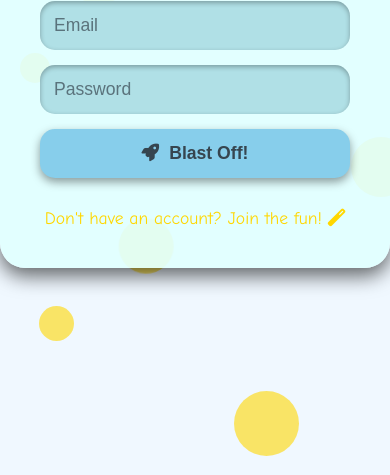
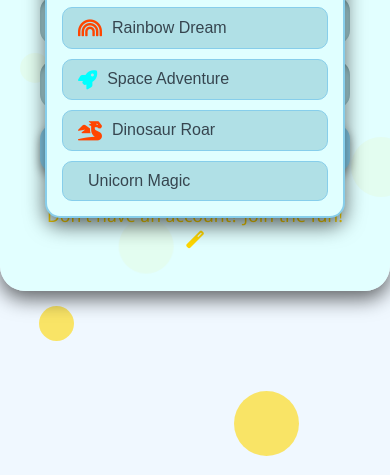
Before and after one commit to project-star-ui/m, a plain HTML site: page index.html in a window 390 px wide. Shown: the part 369-844 px from the top of the page. Drawn offline with Linux system fonts and the light colour scheme; no server answers.

Commit message:
index.html

```diff
--- a/index.html
+++ b/index.html
@@ -141,7 +141,7 @@ body.theme-unicorn-magic {
 
 * { margin: 0; padding: 0; box-sizing: border-box; }
 body {
-    font-family: 'Comic Sans MS', cursive, sans-serif; /* More kid-friendly font */
+    font-family: 'Segoe UI', Tahoma, Geneva, Verdana, sans-serif; /* More readable font */
     background-color: var(--background-dark);
     color: var(--text-color);
     width: 100vw;
@@ -347,7 +347,7 @@ body {
     max-width: 500px;
     position: relative;
     margin-bottom: 20px;
-    z-index: 1; /* Above dynamic background */
+    z-index: 2; /* Increased z-index to be above friends-list-section */
 }
 #friendListPage .search-container input {
     width: 100%;
@@ -370,7 +370,7 @@ body {
     border-radius: 0 0 15px 15px; /* More rounded */
     max-height: 250px; /* Taller results */
     overflow-y: auto;
-    z-index: 10;
+    z-index: 10; /* Ensure search results are on top */
     box-shadow: 0 8px 15px rgba(0,0,0,0.4);
     display: none;
 }
@@ -430,7 +430,7 @@ body {
     background-color: rgba(var(--background-light-rgb, 30, 30, 30), 0.9); /* Semi-transparent background */
     box-shadow: inset 0 2px 5px rgba(0,0,0,0.3);
     position: relative;
-    z-index: 1;
+    z-index: 1; /* Lowered z-index to be below search-container */
 }
 #friendListPage .friends-list-section::-webkit-scrollbar {
     width: 10px; /* Wider scrollbar */
@@ -583,7 +583,7 @@ body {
 
 .bubble {
     max-width: 75%; /* Slightly wider bubbles */
-    padding: 15px 22px; /* More padding */
+    padding: 15px 22px;
     border-radius: 30px; /* Very rounded */
     line-height: 1.6;
     word-wrap: break-word;
@@ -797,40 +797,66 @@ body {
     font-size: 1.8rem; /* Larger icon */
 }
 
-/* Floating Theme Selector */
+/* Theme Selector Icon */
+.theme-selector-icon {
+    background: none;
+    border: none;
+    color: var(--accent-color);
+    font-size: 1.8rem;
+    cursor: pointer;
+    padding: 8px;
+    transition: transform 0.2s ease, color 0.3s ease;
+    margin-right: 15px; /* Space between icon and logout button */
+}
+.theme-selector-icon:hover {
+    transform: scale(1.1);
+}
+
+/* Floating Theme Selector Panel */
 .floating-theme-selector {
     position: fixed;
     top: 50%; /* Center vertically */
-    right: 20px;
-    transform: translateY(-50%); /* Adjust for vertical centering */
-    display: flex;
-    flex-direction: column; /* Vertical arrangement */
-    gap: 10px;
-    z-index: 999; /* Ensure it's above other content but below modals */
-}
-
-.floating-theme-selector button {
+    left: 50%;
+    transform: translate(-50%, -50%); /* Center horizontally and vertically */
     background-color: var(--background-light);
     border: 2px solid var(--border-color);
-    border-radius: 50%;
-    width: 50px;
-    height: 50px;
+    border-radius: 15px;
+    padding: 20px;
+    box-shadow: 0 8px 20px rgba(0,0,0,0.6);
+    z-index: 1000; /* Above other content */
+    display: none; /* Hidden by default */
+    flex-direction: column;
+    gap: 10px;
+    max-width: 300px;
+}
+
+.floating-theme-selector.visible {
+    display: flex;
+}
+
+.floating-theme-selector button {
+    background-color: var(--input-bg);
+    border: 1px solid var(--border-color);
+    border-radius: 10px;
+    padding: 10px 15px;
     display: flex;
     align-items: center;
-    justify-content: center;
+    justify-content: flex-start;
+    gap: 10px;
     cursor: pointer;
-    box-shadow: 0 4px 10px rgba(0,0,0,0.3);
-    transition: transform 0.2s ease, background-color 0.2s ease, border-color 0.2s ease;
+    font-size: 1rem;
+    color: var(--text-color);
+    transition: background-color 0.2s ease, transform 0.1s ease;
 }
 
 .floating-theme-selector button:hover {
-    transform: scale(1.1);
-    background-color: var(--input-bg);
+    background-color: var(--primary-color);
+    transform: translateX(5px);
 }
 
 .floating-theme-selector button i {
-    font-size: 1.5rem;
-    color: var(--accent-color); /* Use accent color for icons */
+    font-size: 1.2rem;
+    color: var(--accent-color);
 }
 
 /* Mobile Responsiveness */
@@ -870,10 +896,12 @@ body {
     }
     #friendListPage .search-container {
         width: 100%;
+        z-index: 2; /* Ensure it's still above friends list on mobile */
     }
     #friendListPage .friends-list-section {
         width: 100%;
         padding: 10px;
+        z-index: 1; /* Ensure it's still below search results on mobile */
     }
     .friend-item-large {
         padding: 10px 15px;
@@ -929,23 +957,14 @@ body {
         font-size: 1rem;
     }
 
+    .theme-selector-icon {
+        font-size: 1.5rem;
+        margin-right: 10px;
+    }
+
     .floating-theme-selector {
-        top: 10px;
-        right: 10px;
-        flex-direction: row; /* Arrange horizontally on mobile */
-        flex-wrap: wrap; /* Allow wrapping */
-        justify-content: flex-end;
-        gap: 5px;
-        transform: translateY(0); /* Remove vertical centering on mobile */
-    }
-
-    .floating-theme-selector button {
-        width: 40px;
-        height: 40px;
-    }
-
-    .floating-theme-selector button i {
-        font-size: 1.2rem;
+        width: 90%;
+        padding: 15px;
     }
 }
 </style>
@@ -983,6 +1002,7 @@ body {
         </div>
         <div class="header">
             <span class="user-info" id="userNickname">Welcome, User</span>
+            <button class="theme-selector-icon" onclick="toggleThemePanel()"><i class="fas fa-palette"></i></button>
             <button class="logout-btn" onclick="logout()"><i class="fas fa-door-open"></i> Bye Bye!</button>
         </div>
 
@@ -1025,14 +1045,14 @@ body {
     </div>
 </div>
 
-<!-- Floating Theme Selector -->
-<div class="floating-theme-selector">
-    <button title="Cloud Play Theme" onclick="applyTheme('cloud-play')"><i class="fas fa-cloud" style="color: #87CEEB;"></i></button>
-    <button title="Candy Theme" onclick="applyTheme('candy')"><i class="fas fa-candy-cane" style="color: #FF69B4;"></i></button>
-    <button title="Rainbow Dream Theme" onclick="applyTheme('rainbow-dream')"><i class="fas fa-rainbow" style="color: #FF4500;"></i></button>
-    <button title="Space Adventure Theme" onclick="applyTheme('space-adventure')"><i class="fas fa-rocket" style="color: #00FFFF;"></i></button>
-    <button title="Dinosaur Roar Theme" onclick="applyTheme('dinosaur-roar')"><i class="fas fa-dragon" style="color: #FF4500;"></i></button>
-    <button title="Unicorn Magic Theme" onclick="applyTheme('unicorn-magic')"><i class="fas fa-unicorn" style="color: #DA70D6;"></i></button>
+<!-- Floating Theme Selector Panel -->
+<div class="floating-theme-selector" id="themeSelectorPanel">
+    <button title="Cloud Play Theme" onclick="applyTheme('cloud-play')"><i class="fas fa-cloud" style="color: #87CEEB;"></i> Cloud Play</button>
+    <button title="Candy Theme" onclick="applyTheme('candy')"><i class="fas fa-candy-cane" style="color: #FF69B4;"></i> Candy</button>
+    <button title="Rainbow Dream Theme" onclick="applyTheme('rainbow-dream')"><i class="fas fa-rainbow" style="color: #FF4500;"></i> Rainbow Dream</button>
+    <button title="Space Adventure Theme" onclick="applyTheme('space-adventure')"><i class="fas fa-rocket" style="color: #00FFFF;"></i> Space Adventure</button>
+    <button title="Dinosaur Roar Theme" onclick="applyTheme('dinosaur-roar')"><i class="fas fa-dragon" style="color: #FF4500;"></i> Dinosaur Roar</button>
+    <button title="Unicorn Magic Theme" onclick="applyTheme('unicorn-magic')"><i class="fas fa-unicorn" style="color: #DA70D6;"></i> Unicorn Magic</button>
 </div>
 
 <!-- Add Friend Confirmation Modal -->
@@ -1089,6 +1109,16 @@ body {
             page.classList.remove('active');
         });
         document.getElementById(pageId).classList.add('active');
+
+        // Show/hide theme selector icon based on the active page
+        const themeIcon = document.querySelector('.theme-selector-icon');
+        if (themeIcon) {
+            if (pageId === 'authPage' || pageId === 'friendListPage') {
+                themeIcon.style.display = 'block';
+            } else {
+                themeIcon.style.display = 'none';
+            }
+        }
     }
 
     window.goBackToFriendList = function() {
@@ -1141,12 +1171,18 @@ body {
         };
 
         root.style.setProperty('--background-light-rgb', getRgbValues(backgroundLight));
+        toggleThemePanel(); // Hide panel after selection
     };
 
     document.addEventListener('DOMContentLoaded', () => {
         const savedTheme = localStorage.getItem('selectedTheme') || 'cloud-play'; // Default to 'cloud-play'
         window.applyTheme(savedTheme);
     });
+
+    window.toggleThemePanel = function() {
+        const panel = document.getElementById("themeSelectorPanel");
+        panel.classList.toggle("visible");
+    };
     // --- End Theme Management ---
 
 
@@ -1658,6 +1694,12 @@ body {
         if (addFriendModal && addFriendModalContent && addFriendModal.classList.contains("visible") && !addFriendModalContent.contains(event.target)) {
             confirmAddFriend(false);
         }
+
+        const themeSelectorPanel = document.getElementById("themeSelectorPanel");
+        const themeSelectorIcon = document.querySelector(".theme-selector-icon");
+        if (themeSelectorPanel && themeSelectorIcon && themeSelectorPanel.classList.contains("visible") && !themeSelectorPanel.contains(event.target) && event.target !== themeSelectorIcon && !themeSelectorIcon.contains(event.target)) {
+            themeSelectorPanel.classList.remove("visible");
+        }
     });
 
     document.getElementById("messageInput").addEventListener("keypress", function(event) {
@@ -1744,8 +1786,8 @@ body {
             get(ref(db, 'users/' + uid)).then(snap => {
                 const nickname = snap.val().nickname || "User";
                 document.getElementById("userNickname").innerText = "Welcome, " + nickname;
+                showPage('friendListPage'); // Show friend list page
                 setupPresence(); // Setup online presence when user is authenticated
-                showPage('friendListPage'); // Show friend list page
                 loadFriendList();
                 setupNewMessageListeners();
             });
```
